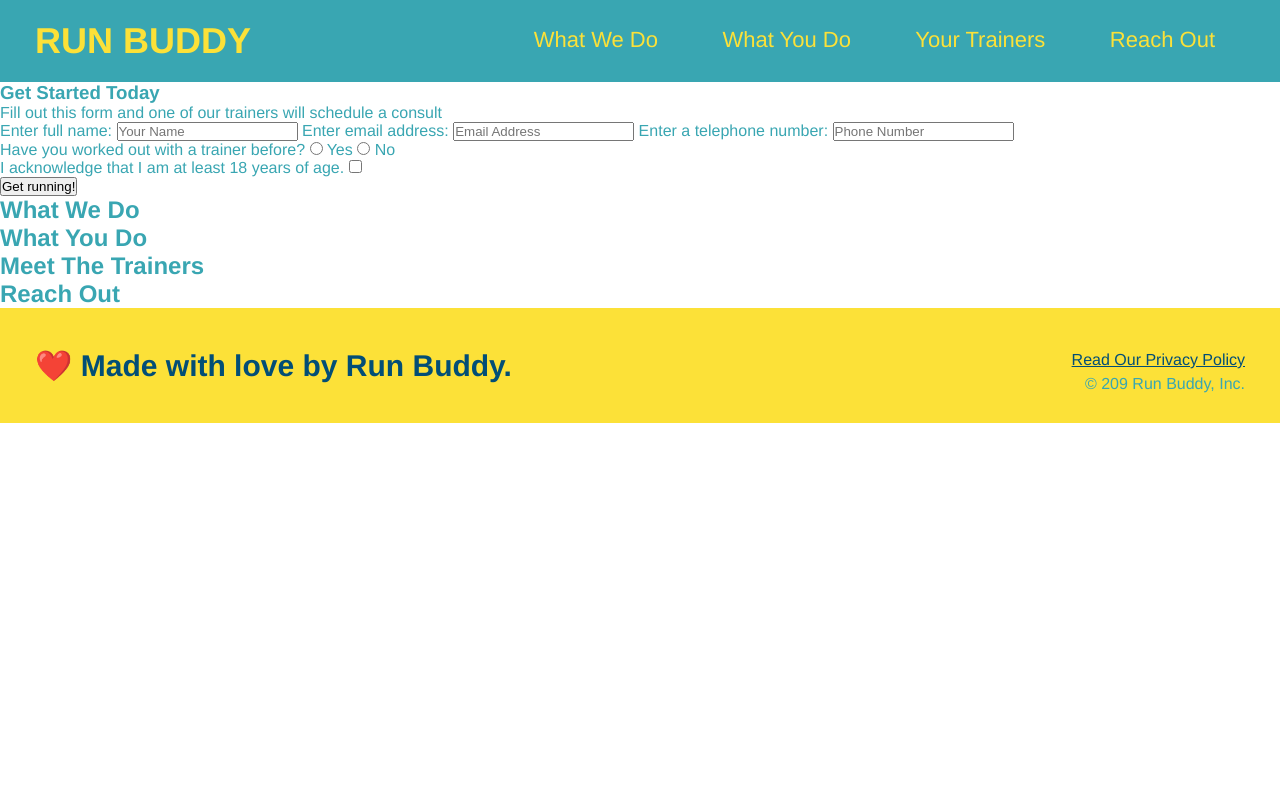
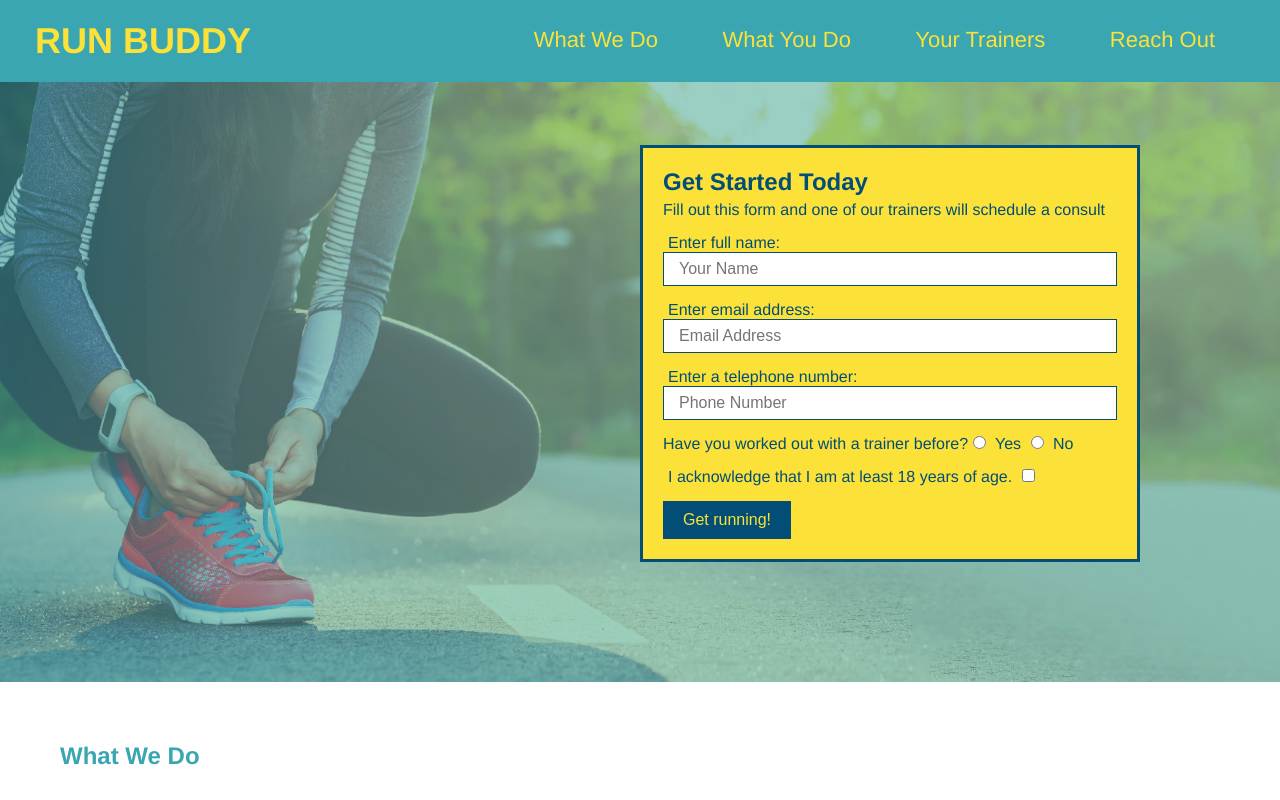
Before and after one commit to shookspear/run-buddy, a plain HTML site: page index.html in a window 1280 px wide. Shown: the top 800 px of the page. Drawn offline with Linux system fonts and the light colour scheme.

Commit message:
Updated styled Hero section

```diff
--- a/assets/css/style.css
+++ b/assets/css/style.css
@@ -66,3 +66,61 @@ footer div {
 footer a {
     color: #024e76;
 }
+
+section {
+    padding: 60px;
+}
+
+/* Hero Style Start */
+.hero {
+    background-image: url("../images/hero-bg.jpg");
+    height: 600px;
+    background-size: cover;
+    background-position: center;
+    position: relative;
+}
+
+
+.hero-form {
+    background-color: #fce138;
+    color:#024e76;
+    padding: 20px;
+    width: 500px;
+    border: solid 3px #024e76;
+    position: absolute;
+    bottom: 120px;
+    right: 140px;
+}
+
+.hero-form h3 {
+    font-size: 24px;
+    margin: 0px;
+}
+
+.hero-form p {
+    margin: 5px 0 15px 0;
+}
+
+.hero-form label {
+    margin: 0 5px;
+}
+
+.hero-form button {
+    color:#fce138;
+    background-color: #024e76;
+    border: none;
+    padding: 10px 20px;
+    font-size: 16px;
+}
+
+/* Hero Style End */
+
+.form-input {
+    border: 1px solid #024e76;
+    display: block;
+    padding: 7px 15px;
+    font-size: 16px;
+    color: #024e76;
+    width: 100%;
+    margin-bottom: 15px;
+}
--- a/index.html
+++ b/index.html
@@ -32,18 +32,18 @@
     </header>
 
     <!-- hero/jumbotron -->
-    <section>
-        <div>
+    <section class="hero">
+        <div class="hero-form">
             <h3>Get Started Today</h3>
             <p>Fill out this form and one of our trainers will schedule a consult</p>
             <!-- Add form element -->
             <form>
                 <label for="name">Enter full name:</label>
-                <input type="text" placeholder="Your Name" name="name" id="name" />
+                <input type="text" placeholder="Your Name" name="name" id="name" class="form-input" />
                 <label for="email">Enter email address:</label>
-                <input type="email" placeholder="Email Address" name="email" id="email" />
+                <input type="email" placeholder="Email Address" name="email" id="email" class="form-input" />
                 <label for="phone">Enter a telephone number:</label>
-                <input type="tel" placeholder="Phone Number" name="phone" id="phone" />
+                <input type="tel" placeholder="Phone Number" name="phone" id="phone" class="form-input" />
                 <p>
                     Have you worked out with a trainer before?
                     <input type="radio" name="trainer-confirm" id="trainer-yes" />
```
Also changed, not shown: assets/images/hero-bg.jpg (added).
